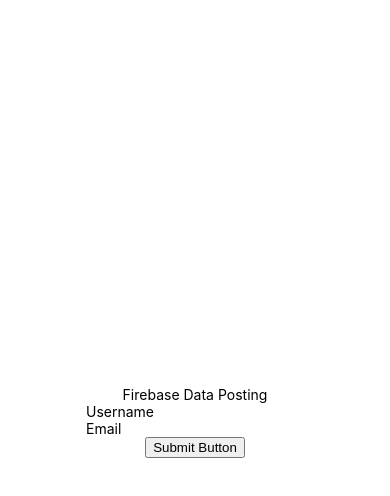
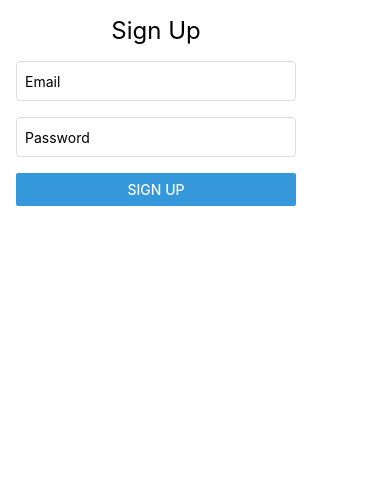
Before and after one commit to cassidychu/Sprout, a React Native app: screen / in a window 390 px wide. Shown: the top 496 px of the page. Built offline with nearby package versions, Linux system fonts and the light colour scheme.

Commit message:
Change looks of sign up page

```diff
--- a/App.js
+++ b/App.js
@@ -1,46 +1,115 @@
 import { StatusBar } from 'expo-status-bar';
-import { StyleSheet, Text, View } from 'react-native';
-import { TextInput } from 'react-native-web';
+import { StyleSheet, Text, TextInput, View, Button, ScrollView } from 'react-native';
 import { useState } from 'react';
 import { doc, setDoc } from "firebase/firestore";
 import { db } from './firebaseConfig';
 
 
 
-export default function App() {
+export default function App({email, setEmail, password, setPassword, isLogin, setIsLogin, handleAuthentication}) {
 
-  const [username, setName] = useState('')
-  const [email, setEmail] = useState('')
 
-  function create(){
-
-    setDoc(doc(db, "users", "LA"), {
-      username: username,
-      email: email,
-    }).then(()=> {
-      console.log('data submitted');
-    }).catch((error)=>{
-      console.log(error);
-    });
-
-  }
 
   return (
-    <View style={styles.container}>
-      <Text>Firebase Data Posting</Text>
+    <View style={styles.authContainer}>
+      <Text style={styles.title}>{isLogin ? 'Sign In' : 'Sign Up'}</Text>
 
-      <TextInput value={username} onChangeText={(username) => {setName(username)}} placeholder="Username" style={styles.textBoxes}></TextInput>
-      <TextInput value={email} onChangeText={(email) => {setEmail(email)}} placeholder="Email" style={styles.textBoxes}></TextInput>
-      <button onClick = { create }>Submit Button</button>
+      <TextInput
+        style={styles.input}
+        value={email}
+        onChangeText={setEmail}
+        placeholder="Email"
+        autoCapitalize="none"
+      />
+      <TextInput
+        style={styles.input}
+        value={password}
+        onChangeText={setPassword}
+        placeholder="Password"
+        secureTextEntry
+      />
+
+      <View style={styles.buttonContainer}>
+        <Button title={isLogin ? 'Sign In' : 'Sign Up'} onPress={handleAuthentication} color="#3498db" />
+      </View>
+
+
     </View>
   );
+
+  // ********************** DATABASE STUFF ********************************
+
+  // const [username, setName] = useState('')
+  // const [email, setEmail] = useState('')
+
+  // function create(){
+
+  //   setDoc(doc(db, "users", "LA"), {
+  //     username: username,
+  //     email: email,
+  //   }).then(()=> {
+  //     console.log('data submitted');
+  //   }).catch((error)=>{
+  //     console.log(error);
+  //   });
+
+  // }
+
+  // return (
+  //   <View style={styles.container}>
+  //     <Text>Firebase Data Posting</Text>
+
+  //     <TextInput value={username} onChangeText={(username) => {setName(username)}} placeholder="Username" style={styles.textBoxes}></TextInput>
+  //     <TextInput value={email} onChangeText={(email) => {setEmail(email)}} placeholder="Email" style={styles.textBoxes}></TextInput>
+  //     <button onClick = { create }>Submit Button</button>
+  //   </View>
+  // );
+
+  // ********************** DATABASE STUFF ********************************
 }
 
 const styles = StyleSheet.create({
   container: {
-    flex: 1,
+    flexGrow: 1,
+    justifyContent: 'center',
+    alignItems: 'center',
+    padding: 16,
+    backgroundColor: '#f0f0f0',
+  },
+  authContainer: {
+    width: '80%',
+    maxWidth: 400,
     backgroundColor: '#fff',
-    alignItems: 'center',
-    justifyContent: 'center',
+    padding: 16,
+    borderRadius: 8,
+    elevation: 3,
+  },
+  title: {
+    fontSize: 24,
+    marginBottom: 16,
+    textAlign: 'center',
+  },
+  input: {
+    height: 40,
+    borderColor: '#ddd',
+    borderWidth: 1,
+    marginBottom: 16,
+    padding: 8,
+    borderRadius: 4,
+  },
+  buttonContainer: {
+    marginBottom: 16,
+  },
+  toggleText: {
+    color: '#3498db',
+    textAlign: 'center',
+  },
+  bottomContainer: {
+    marginTop: 20,
+  },
+  emailText: {
+    fontSize: 18,
+    textAlign: 'center',
+    marginBottom: 20,
   },
 });
--- a/firebaseConfig.js
+++ b/firebaseConfig.js
@@ -1,6 +1,7 @@
 // Import the functions you need from the SDKs you need
 import { initializeApp } from "firebase/app";
 import { getFirestore, collection, addDoc, getDocs } from "firebase/firestore";
+import { getAuth, createUserWithEmailAndPassword, signInWithEmailAndPassword, onAuthStateChanged, signOut } from "firebase/auth"
 
 // TODO: Add SDKs for Firebase products that you want to use
 // https://firebase.google.com/docs/web/setup#available-libraries
@@ -22,3 +23,5 @@
 
 //Initialize firestore
 export const db = getFirestore(app);
+
+//
```
